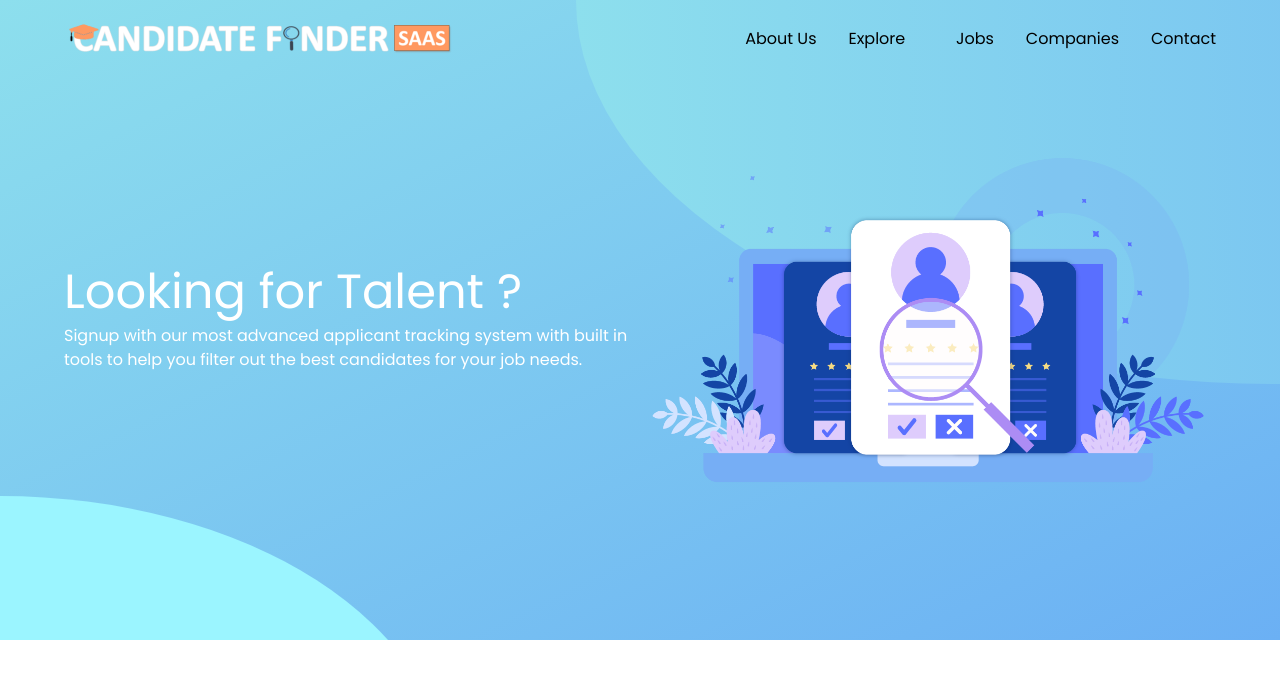
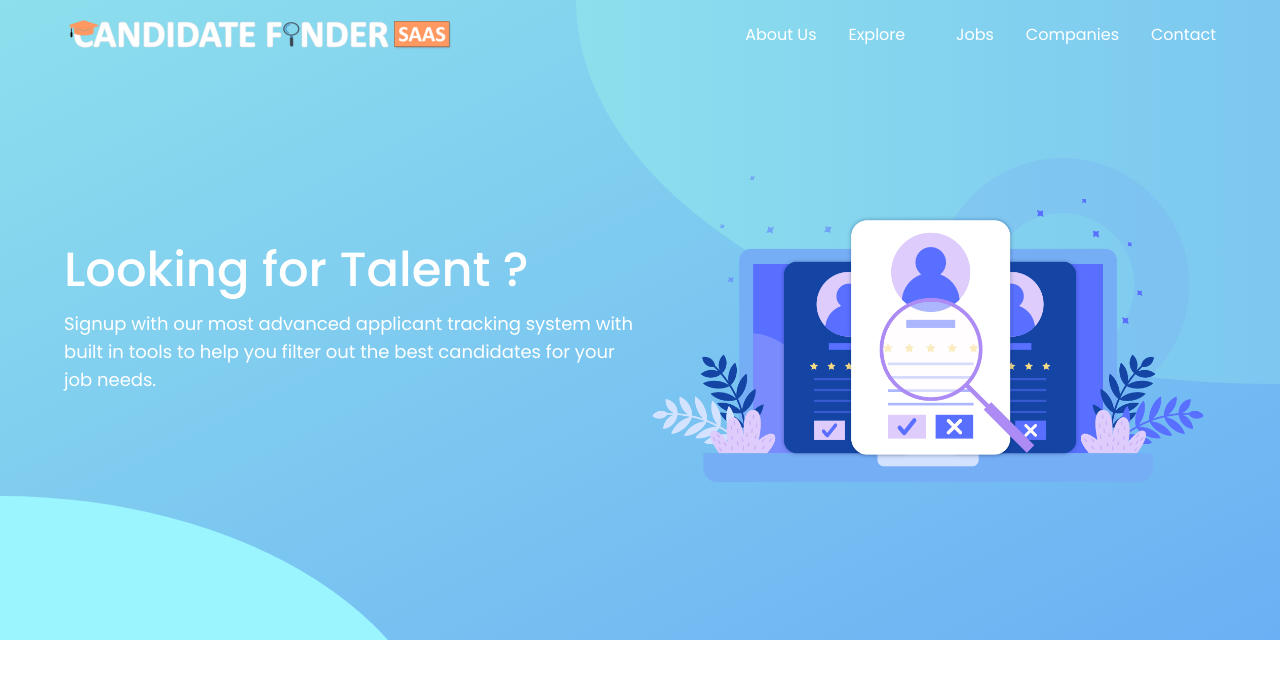
Before and after one commit to marsian83/candidate-finder, a React (Vite) app in the folder client/: page / in a window 1280 px wide. Shown: the top 678 px of the page. Built offline with nearby package versions, Linux system fonts and the light colour scheme.

Commit message:
context setup and modal

```diff
--- a/client/src/App.tsx
+++ b/client/src/App.tsx
@@ -8,6 +8,7 @@ import {
 import Footer from "./common/Footer";
 import Navbar from "./common/Navbar";
 import HomePage from "./pages/HomePage/HomePage";
+import { GlobalContextProvider } from "./contexts/globalContext";
 
 export default function App() {
   const router = createBrowserRouter(
@@ -19,7 +20,11 @@ export default function App() {
     )
   );
 
-  return <RouterProvider router={router} />;
+  return (
+    <GlobalContextProvider>
+      <RouterProvider router={router} />;
+    </GlobalContextProvider>
+  );
 }
 
 function Root() {
--- a/client/src/assets/styles/index.css
+++ b/client/src/assets/styles/index.css
@@ -1,4 +1,5 @@
 @import url("./tailwind.css");
+@import url("./utils.css");
 
 /* Poppins font */
 @import url("https://fonts.googleapis.com/css2?family=Poppins:ital,wght@0,1;0,100;0,200;0,300;0,400;0,500;0,600;0,700;0,800;0,900;0,1000;1,1;1,100;1,200;1,300;1,400;1,500;1,600;1,700;1,800;1,900;1,1000&display=swap");
--- /dev/null
+++ b/client/src/assets/styles/utils.css
@@ -0,0 +1,7 @@
+.clip-path-hidden-top {
+  clip-path: polygon(0% 0%, 0% 0%, 100% 0%, 100% 0%);
+}
+
+.clip-path-visible {
+  clip-path: polygon(0% 0%, 0% 100%, 100% 100%, 100% 0%);
+}
--- a/client/src/common/Navbar.tsx
+++ b/client/src/common/Navbar.tsx
@@ -57,13 +57,15 @@ export default function Navbar() {
 
   return (
     <nav
-      className="p-page flex fixed top-0 left-0 w-full z-[1001] justify-between px-16 py-4"
-      style={{ backgroundColor: navFixed ? "white" : "transparent" }}
+      className={`p-page flex fixed top-0 left-0 w-full z-[1001] justify-between px-16 py-3 duration-500 ${
+        navFixed && "bg-primary"
+      }`}
+      style={navFixed ? { boxShadow: "0px -8px 13px black" } : {}}
     >
       <div>
         <img src="/logo.png" />
       </div>
-      <ul className="flex items-center gap-x-8">
+      <ul className="flex items-center gap-x-8 text-back">
         {navItems.map((item, i) => (
           <li key={i}>
             {item.target && <Link to={item.target}> {item.title} </Link>}
@@ -72,9 +74,12 @@ export default function Navbar() {
                 <button className="flex items-center">
                   {item.title} <span className="material-icons">&#xe5cf;</span>
                 </button>
-                <ul className="absolute top-full pointer-events-none duration-300 group-hover:pointer-events-auto flex-col bg-[#555252] text-white opacity-0 group-hover:opacity-100 mt-2 py-2 px-4 text-left">
+                <ul className="absolute top-full duration-300 flex flex-col bg-background opacity-0 group-hover:opacity-100 mt-2">
                   {item.items.map((dropDownItem, index) => (
-                    <li className="pb-2" key={index}>
+                    <li
+                      className="pb-2 px-4 hover:bg-front hover:bg-opacity-10 py-2 cursor-pointer"
+                      key={index}
+                    >
                       <Link
                         className="whitespace-nowrap"
                         to={dropDownItem.target}
--- /dev/null
+++ b/client/src/contexts/globalContext.tsx
@@ -0,0 +1,31 @@
+import {
+  createContext,
+  ReactNode,
+  useContext,
+  useEffect,
+  useState,
+} from "react";
+
+interface globalContextType {
+  popup: JSX.Element | null;
+  setPopup: React.Dispatch<React.SetStateAction<JSX.Element | null>>;
+}
+
+const globalContext = createContext<globalContextType>({} as globalContextType);
+
+export function GlobalContextProvider({ children }: { children: ReactNode }) {
+  const [popup, setPopup] = useState<JSX.Element | null>(<></>);
+
+  const value = {
+    popup,
+    setPopup,
+  };
+
+  return (
+    <globalContext.Provider value={value}>{children}</globalContext.Provider>
+  );
+}
+
+export default function useGlobalContext() {
+  return useContext(globalContext);
+}
--- /dev/null
+++ b/client/src/hooks/usePopup.tsx
@@ -0,0 +1,27 @@
+import useGlobalContext from "../contexts/globalContext";
+
+export default function useModal() {
+  const { popup, setPopup } = useGlobalContext();
+
+  function show(element: JSX.Element) {
+    setPopup(element);
+  }
+
+  function hide() {
+    setPopup(null);
+  }
+
+  function element() {
+    return (
+      <>
+        {popup && (
+          <div className="absolute top-0 left-0 w-full h-full bg-[#00000033] z-[1005] flex justify-center items-center">
+            {popup}
+          </div>
+        )}
+      </>
+    );
+  }
+
+  return { show, hide, element };
+}
--- a/client/src/pages/HomePage/components/Hero.tsx
+++ b/client/src/pages/HomePage/components/Hero.tsx
@@ -6,9 +6,9 @@ export default function Hero() {
       after:content-blank after:top-0 after:right-0 after:rounded-circle after:h-[120%] after:w-[110%] after:z-[1] after:translate-x-1/2 after:-translate-y-1/2
       after:bg-gradient-to-r after:from-secondary after:to-primary flex"
     >
-      <div className="basis-1/2 text-back flex flex-col gap-y-2 justify-center">
-        <h1 className="text-back text-5xl">Looking for Talent ?</h1>
-        <p>
+      <div className="basis-1/2 text-back flex flex-col gap-y-4 justify-center">
+        <h1 className="text-back text-5xl font-medium">Looking for Talent ?</h1>
+        <p className="text-lg">
           Signup with our most advanced applicant tracking system with built in
           tools to help you filter out the best candidates for your job needs.
         </p>
--- a/client/tailwind.config.js
+++ b/client/tailwind.config.js
@@ -10,6 +10,7 @@ export default {
       colors: {
         primary: "#6bb0f4",
         secondary: "#8ddfed",
+        brand: "#f6916d",
         background: "#ffffff",
         foreground: "#4a4a4a",
         front: "#000000",
@@ -24,6 +25,9 @@ export default {
       fontFamily: {
         poppins: "poppins, sans-serif",
       },
+      transitionDuration: {
+        inherit: "inherit",
+      },
     },
   },
   plugins: [],
```
